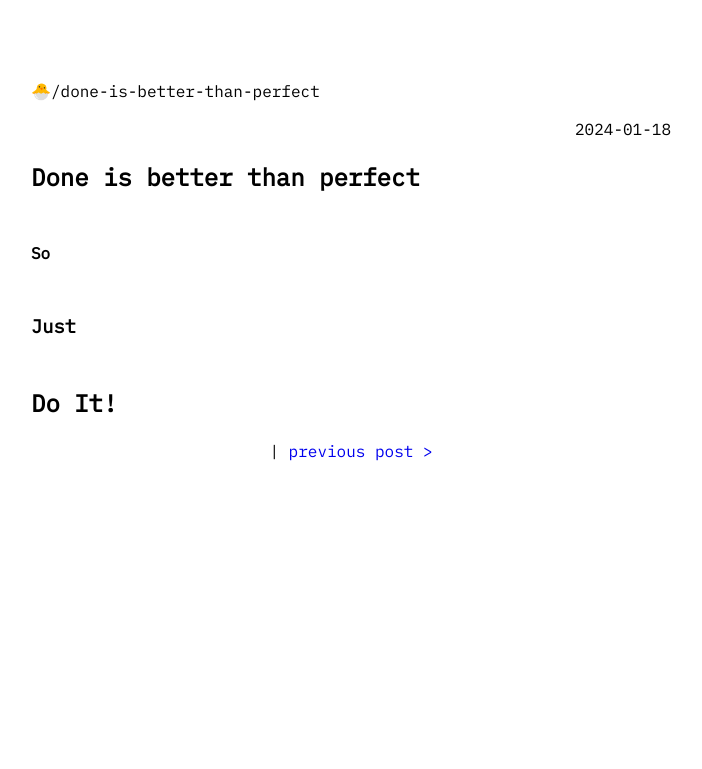
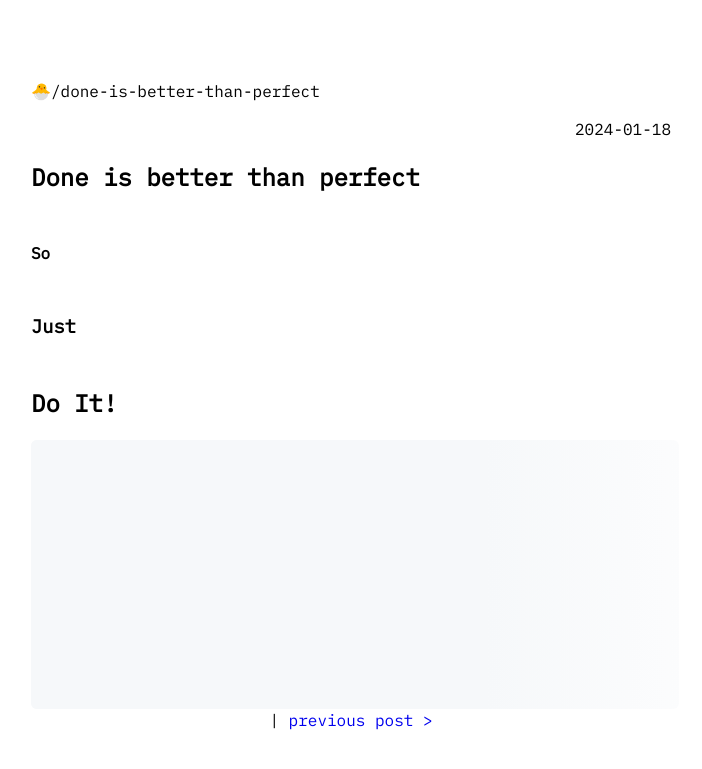
Before and after one commit to prolkh/prolkh.github.io, a Jekyll site: the page built from _posts/2024-01-18-done-is-better-than-perfect.md, in a window 1280 px wide. Shown: the top 769 px of the page, without its empty margins (289-991 px from the left). Built offline with Jekyll 4.4.1, drawn with Linux system fonts in a browser that asks for light colours; comment, search, counter and statistics services are not loaded; grey boxes are pictures that could not be loaded.

Commit message:
feature: Make loading skeleton for utterances comment

```diff
--- a/_layouts/post.html
+++ b/_layouts/post.html
@@ -14,7 +14,11 @@ layout: default
   {{ content }}
 </article>
 
-<script src="https://utteranc.es/client.js"
+<div class="custom-div">
+  <div class="pulse"></div>
+</div>
+
+<script src="https://prolkh.github.io/assets/js/utterances.client.js"
         repo="prolkh/prolkh.github.io"
         issue-term="pathname"
         label="💬"
--- a/_sass/no-style-please.scss
+++ b/_sass/no-style-please.scss
@@ -115,3 +115,34 @@ img {
 nav {
   text-align: center
 }
+
+.custom-div {
+  width: 632px;
+  height: 269px;
+  background-color: #f6f8fa; /* Optional background color */
+  position: relative;
+  border-radius: 6px;
+  padding:0px 4px;
+}
+
+.pulse {
+  position: absolute;
+  top: 0;
+  left: 0;
+  width: 100%;
+  height: 100%;
+  background: linear-gradient(90deg, #f6f8fa 25%, #ffffff 50%, #f6f8fa 75%);
+  background-size: 200% 100%;
+  border-radius: 6px;
+  animation: pulse-animation 1.5s infinite;
+  padding:0px 4px;
+}
+
+@keyframes pulse-animation {
+  0% {
+    background-position: 200% 0;
+  }
+  100% {
+    background-position: -200% 0;
+  }
+}
```
